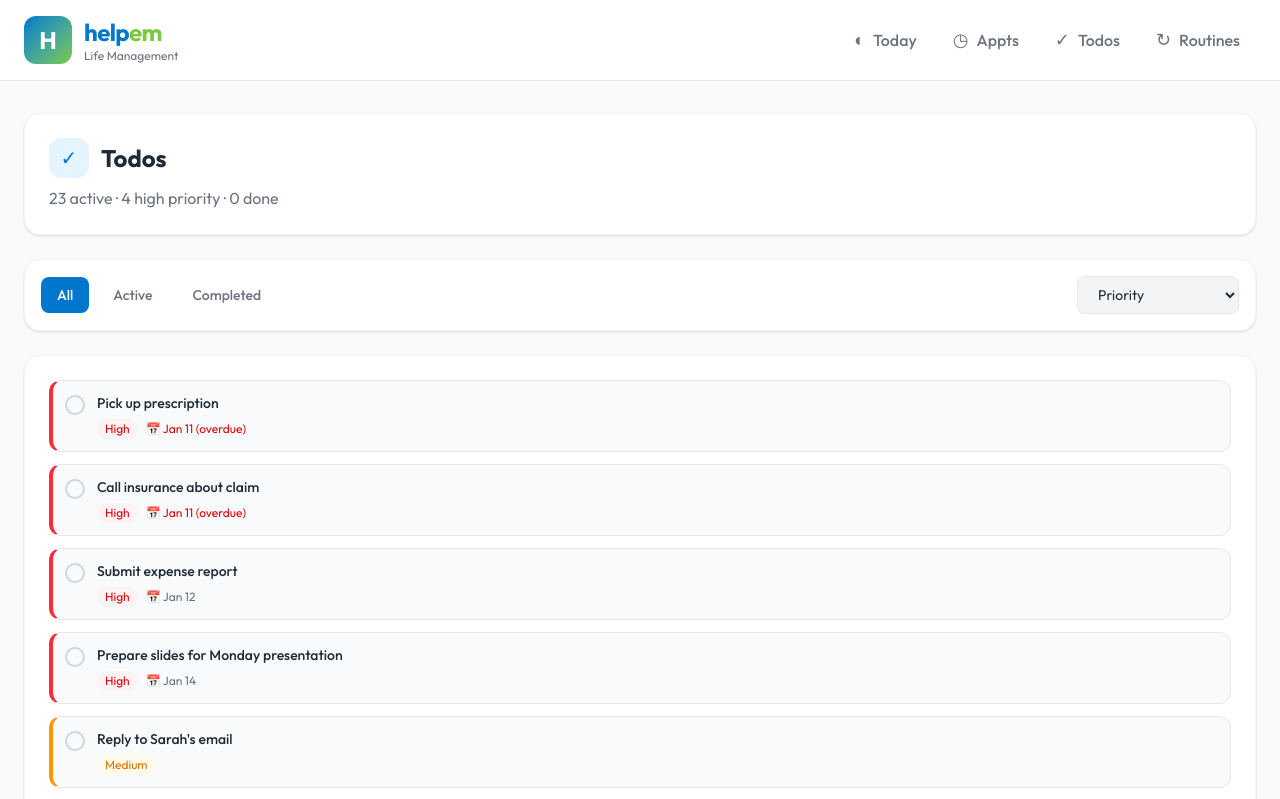
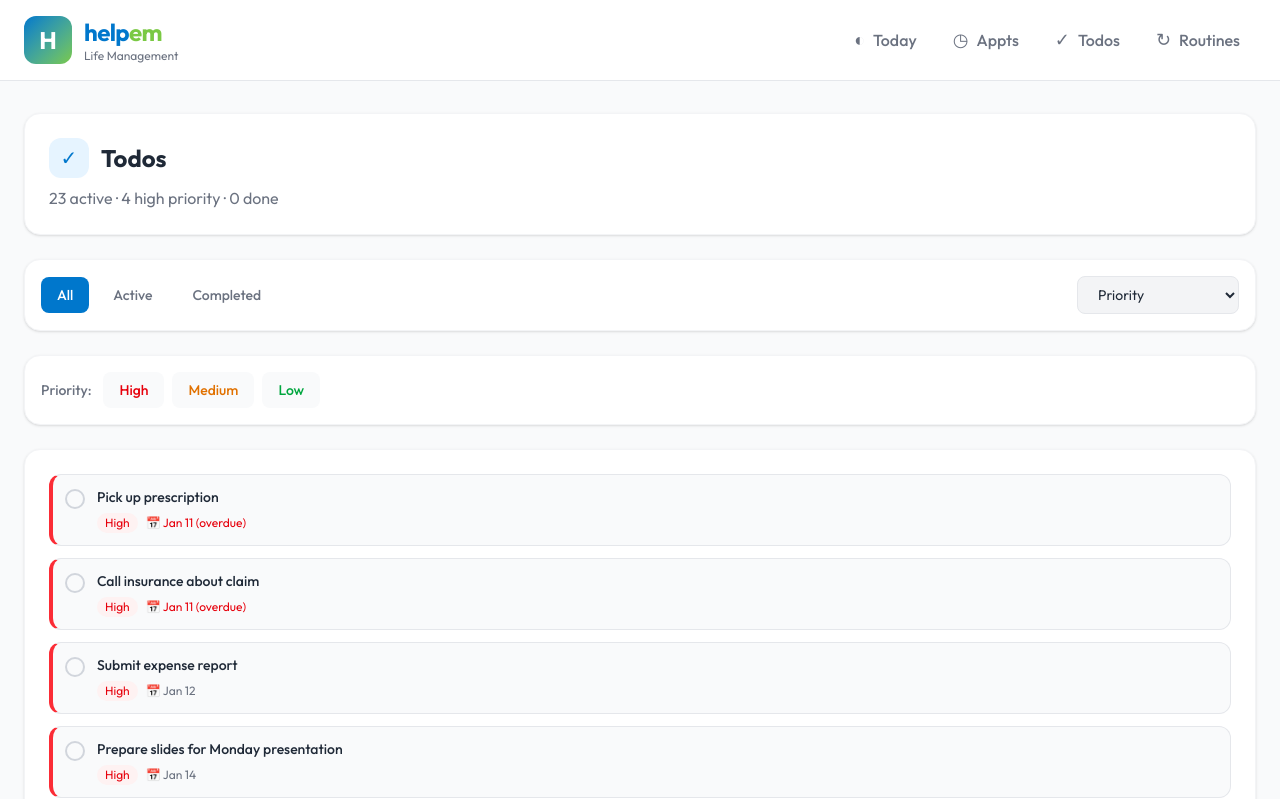
Before and after one commit to bsimkins11-personal/helpem_poc, a Next.js app: page /todos in a window 1280 px wide. Shown: the top 799 px of the page. Built offline with nearby package versions, Linux system fonts and the light colour scheme.

Commit message:
Add priority filter tabs to todos page
- Low/Medium/High filter buttons with color coding
- X button to clear filter
- Combined with existing status filter (all/active/completed)

```diff
--- a/src/app/todos/page.tsx
+++ b/src/app/todos/page.tsx
@@ -6,17 +6,28 @@ import { useLife } from '@/state/LifeStore';
 
 type FilterType = 'all' | 'active' | 'completed';
 type SortType = 'priority' | 'created' | 'dueDate';
+type PriorityFilter = 'all' | 'high' | 'medium' | 'low';
 
 const priorityOrder = { high: 0, medium: 1, low: 2 };
+
+const PRIORITY_TABS = [
+  { key: 'high' as const, label: 'High', color: 'bg-red-500', hoverColor: 'hover:bg-red-100', textColor: 'text-red-600' },
+  { key: 'medium' as const, label: 'Medium', color: 'bg-amber-500', hoverColor: 'hover:bg-amber-100', textColor: 'text-amber-600' },
+  { key: 'low' as const, label: 'Low', color: 'bg-green-500', hoverColor: 'hover:bg-green-100', textColor: 'text-green-600' },
+];
 
 export default function TodosPage() {
   const { todos } = useLife();
   const [filter, setFilter] = useState<FilterType>('all');
   const [sort, setSort] = useState<SortType>('priority');
+  const [priorityFilter, setPriorityFilter] = useState<PriorityFilter>('all');
 
   const filteredTodos = todos.filter((todo) => {
-    if (filter === 'active') return !todo.completedAt;
-    if (filter === 'completed') return !!todo.completedAt;
+    // Status filter
+    if (filter === 'active' && todo.completedAt) return false;
+    if (filter === 'completed' && !todo.completedAt) return false;
+    // Priority filter
+    if (priorityFilter !== 'all' && todo.priority !== priorityFilter) return false;
     return true;
   });
 
@@ -85,6 +96,38 @@ export default function TodosPage() {
         </div>
       </div>
 
+      {/* Priority Filter Tabs */}
+      <div className="bg-white rounded-xl md:rounded-2xl p-3 md:p-4 shadow-sm border border-gray-100">
+        <div className="flex items-center gap-2">
+          <span className="text-xs md:text-sm text-brandTextLight font-medium mr-1">Priority:</span>
+          {PRIORITY_TABS.map((p) => (
+            <button
+              key={p.key}
+              onClick={() => setPriorityFilter(p.key)}
+              className={`px-3 md:px-4 py-1.5 md:py-2 rounded-lg text-xs md:text-sm font-medium transition-all duration-200
+                ${
+                  priorityFilter === p.key
+                    ? `${p.color} text-white`
+                    : `${p.textColor} bg-gray-50 ${p.hoverColor}`
+                }`}
+            >
+              {p.label}
+            </button>
+          ))}
+          {priorityFilter !== 'all' && (
+            <button
+              onClick={() => setPriorityFilter('all')}
+              className="ml-1 p-1.5 rounded-full text-gray-400 hover:text-gray-600 hover:bg-gray-100 transition-all"
+              title="Clear filter"
+            >
+              <svg className="w-4 h-4" fill="none" stroke="currentColor" viewBox="0 0 24 24">
+                <path strokeLinecap="round" strokeLinejoin="round" strokeWidth={2} d="M6 18L18 6M6 6l12 12" />
+              </svg>
+            </button>
+          )}
+        </div>
+      </div>
+
       {/* Todo List */}
       <div className="bg-white rounded-xl md:rounded-2xl p-4 md:p-6 shadow-sm border border-gray-100">
         {sortedTodos.length > 0 ? (
```
